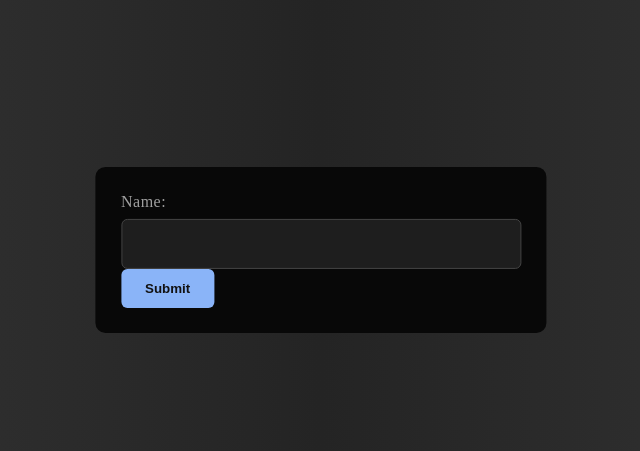
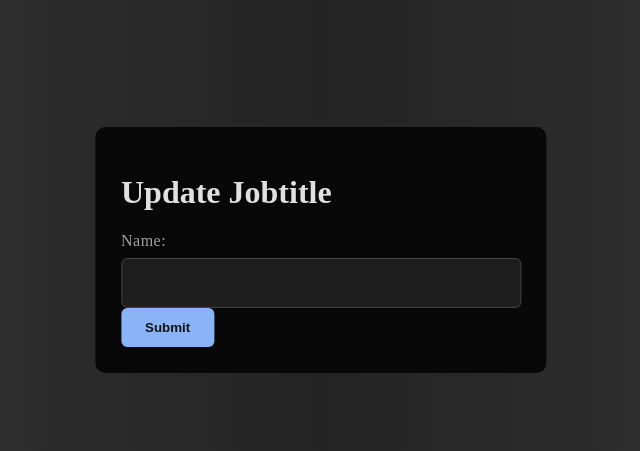
Before and after one commit to justusdecker/Application-Manager, a Flask app: template src/backend/templates/job_title_u.html in a window 1280 px wide. Shown: the part 150-601 px from the top of the page, without its empty margins (319-959 px from the left). Run offline with Flask 3, Linux system fonts and the light colour scheme; the template is opened without the code that fills it, so the values that code supplies are empty.

Commit message:
fixed wrong titled block

```diff
--- a/src/backend/templates/job_title_u.html
+++ b/src/backend/templates/job_title_u.html
@@ -1,8 +1,8 @@
 {% extends "default.html" %}
-{% block title %}Create Job{% endblock %}
-{% block header %}Create a Job{% endblock %}
+{% block header %}Update Jobtitle{% endblock %}
 {% block content %}
 <div class="user-input-div">
+        <h1>Update Jobtitle</h1>
         <form action="", method="post">
             <label for="name">Name: </label>
             <input type="text" name="name" id="name" value="{{ job_ids['name'] }}">
```
